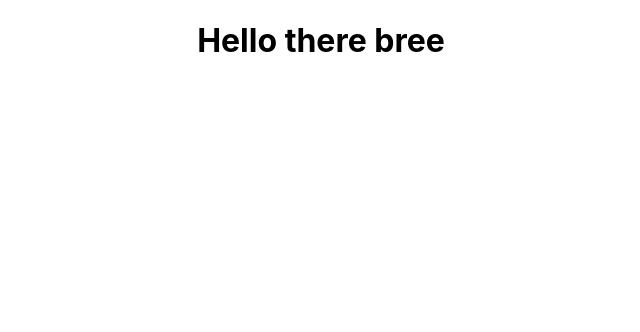
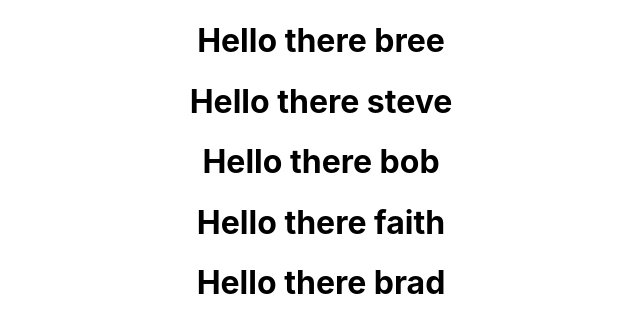
Before and after one commit to Red-stevo/reactfrontend, a React (Create React App) app in the folder react003/: page / in a window 1280 px wide. Shown: the top 332 px of the page, without its empty margins (319-959 px from the left). Built offline with nearby package versions, Linux system fonts and the light colour scheme.

Commit message:
Rendering a list and modification using the map() function

```diff
--- a/react003/src/App.js
+++ b/react003/src/App.js
@@ -1,10 +1,10 @@
 import './App.css';
-import './StateObjects/ConditionalRendering';
-import ConditionalRendering from "./StateObjects/ConditionalRendering";
+import RenderingLists from "./StateObjects/RenderingLists";
+
 function App() {
   return (
     <div className="App">
-        <ConditionalRendering />
+        <RenderingLists />
     </div>
   );
 }
--- /dev/null
+++ b/react003/src/StateObjects/RenderingLists.js
@@ -0,0 +1,14 @@
+const RenderingLists = () => {
+
+    let names = ["bree", "steve", "bob", "faith", "brad"];
+    let names2 = names.map((name) => {return <h1>Hello there {name}</h1>});
+
+    // let [name1, name2, name3, , name5] = names2; this is array destructuring.
+    return(
+        <div>
+            {names2}
+        </div>
+    );
+}
+
+export default RenderingLists;
```
